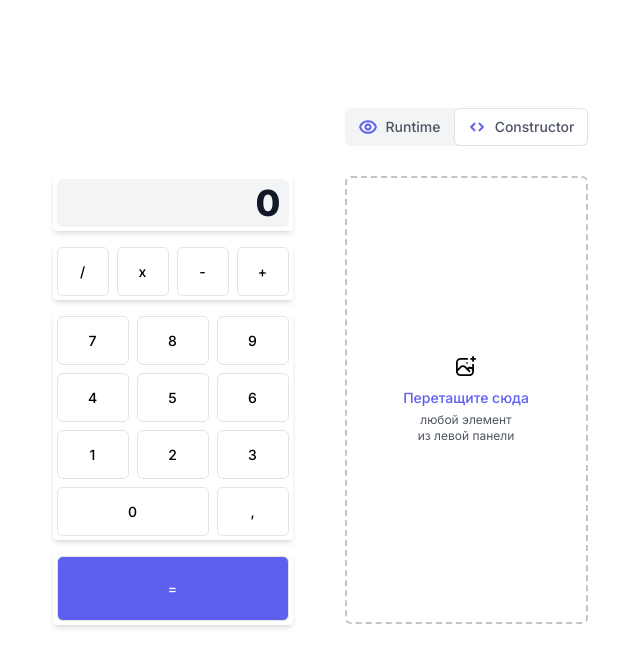
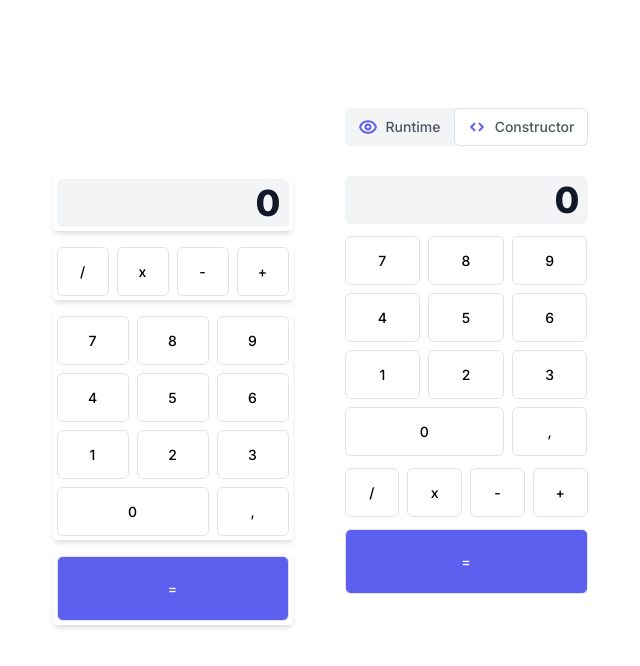
Before and after one commit to 7evenUp/sendsay-test-task, a React (Vite) app: page / in a window 1280 px wide. Shown: the top 666 px of the page, without its empty margins (320-960 px from the left). Built offline with nearby package versions, Linux system fonts and the light colour scheme.

Commit message:
Basic DnD

```diff
--- a/src/App.tsx
+++ b/src/App.tsx
@@ -1,27 +1,25 @@
-import { Button, Container, Display, Numpad, ToggleMode } from './components'
-import { Drop } from './icons'
+import { Button, Canvas, Container, Display, Numpad, Operators, ToggleMode } from './components'
+import { DndProvider } from 'react-dnd'
+import { HTML5Backend } from 'react-dnd-html5-backend'
 
 function App() {
 
   return (
+    <DndProvider backend={HTML5Backend}>
+
     <div className="w-screen h-screen flex items-center justify-center overflow-x-hidden">
       <div className='w-[695px] h-[640px] flex items-center px-20 gap-[52px]'>
         <div className="w-[240px] flex flex-col gap-3">
-          <Container>
+          <Container name='display'>
             <Display />
           </Container>
-          <Container>
-            <div className='flex gap-2'>
-            <Button>/</Button>
-            <Button>х</Button>
-            <Button>-</Button>
-            <Button>+</Button>
-            </div>
+          <Container name='operators'>
+            <Operators />
           </Container>
-          <Container>
+          <Container name='numpad'>
             <Numpad />
           </Container>
-          <Container>
+          <Container name='equal'>
             <Button isEqualsButton={true}>=</Button>
           </Container>
         </div>
@@ -29,17 +27,11 @@ function App() {
           <div className="absolute w-full -top-[30px] left-0 -translate-y-full">
             <ToggleMode />
           </div>
-          <div className="flex items-center justify-center h-[448px] rounded-md
-                          border-2 border-border-dashed border-dashed">
-            <div className="flex flex-col items-center">
-              <Drop width={20} height={20} color='stroke-black' />
-              <span className="text-sm font-medium text-iris mt-3">Перетащите сюда</span>
-              <span className="text-xs text-gray-text w-[106px] mt-1 text-center">любой элемент из левой панели</span>
-            </div>
-          </div>
+          <Canvas />
         </div>
       </div>
     </div>
+    </DndProvider>
   )
 }
 
--- /dev/null
+++ b/src/components/Canvas.tsx
@@ -0,0 +1,61 @@
+import { useState } from "react";
+import { useDrop } from "react-dnd";
+import { Drop } from "../icons";
+import Button from "./Button";
+import Display from "./Display";
+import Numpad from "./Numpad";
+import Operators from "./Operators";
+
+const Canvas = () => {
+  const [items, setItems] = useState([
+    "display",
+    "numpad",
+    "operators",
+    "equal",
+  ]);
+  const [{ canDrop, isOver }, drop] = useDrop(() => ({
+    accept: "BOX",
+    collect: (monitor) => ({
+      isOver: monitor.isOver(),
+      canDrop: monitor.canDrop(),
+    }),
+  }));
+  return (
+    <div
+      ref={drop}
+      role={"Dustbin"}
+      className={`h-[448px] rounded-md flex border-border-dashed border-dashed transition-all
+                ${!!items.length ? 'items-start' : 'items-center'}
+                ${!!items.length ? 'border-0' : 'border-2'}
+                ${canDrop && !items.length ? "bg-sky-50" : ""}`}
+    >
+      {!!items.length ? (
+        <div className="flex flex-col w-full gap-3">
+          {items.map((item) =>
+            item === "display" ? (
+              <Display />
+            ) : item === "operators" ? (
+              <Operators />
+            ) : item === "numpad" ? (
+              <Numpad />
+            ) : (
+              <Button isEqualsButton={true}>=</Button>
+            )
+          )}
+        </div>
+      ) : (
+        <div className="flex flex-col items-center w-full">
+          <Drop width={20} height={20} color="stroke-black" />
+          <span className="text-sm font-medium text-iris mt-3">
+            Перетащите сюда
+          </span>
+          <span className="text-xs text-gray-text w-[106px] mt-1 text-center">
+            любой элемент из левой панели
+          </span>
+        </div>
+      )}
+    </div>
+  );
+};
+
+export default Canvas;
--- a/src/components/Container.tsx
+++ b/src/components/Container.tsx
@@ -1,9 +1,29 @@
 import React from 'react'
+import { useDrag } from 'react-dnd'
 
-const Container = ({children}: {children: React.ReactNode}) => {
+interface DropResult {
+  name: string
+}
+
+const Container = ({children, name}: {children: React.ReactNode, name: string}) => {
+  const [{ isDragging }, drag, dragPreview] = useDrag(() => ({
+    type: 'BOX',
+    item: { name },
+    end: (draggedItem, monitor) => {
+      const dropResult = monitor.getDropResult<DropResult>()
+      if (draggedItem && dropResult) {
+        console.log(`You dropped ${draggedItem.name} into ${dropResult.name}!`)
+      }
+    },
+    collect: (monitor) => ({
+      isDragging: monitor.isDragging()
+    })
+  }))
   return (
-    <div className="rounded-[4px] p-1 shadow-md bg-white">
+    <div ref={dragPreview} className={`rounded-[4px] p-1 shadow-md bg-white ${isDragging ? 'bg-green-200' : ''}`}>
+      <div role="Handle" ref={drag}>
       {children}
+      </div>
     </div>
   )
 }
--- /dev/null
+++ b/src/components/Operators.tsx
@@ -0,0 +1,14 @@
+import Button from "./Button";
+
+const Operators = () => {
+  return (
+    <div className="flex gap-2">
+      <Button>/</Button>
+      <Button>х</Button>
+      <Button>-</Button>
+      <Button>+</Button>
+    </div>
+  );
+};
+
+export default Operators;
--- a/src/components/index.ts
+++ b/src/components/index.ts
@@ -3,3 +3,5 @@ export { default as Container } from "./Container";
 export { default as Button } from "./Button";
 export { default as Display } from "./Display";
 export { default as Numpad } from "./Numpad";
+export { default as Canvas } from "./Canvas";
+export { default as Operators } from "./Operators";
```
